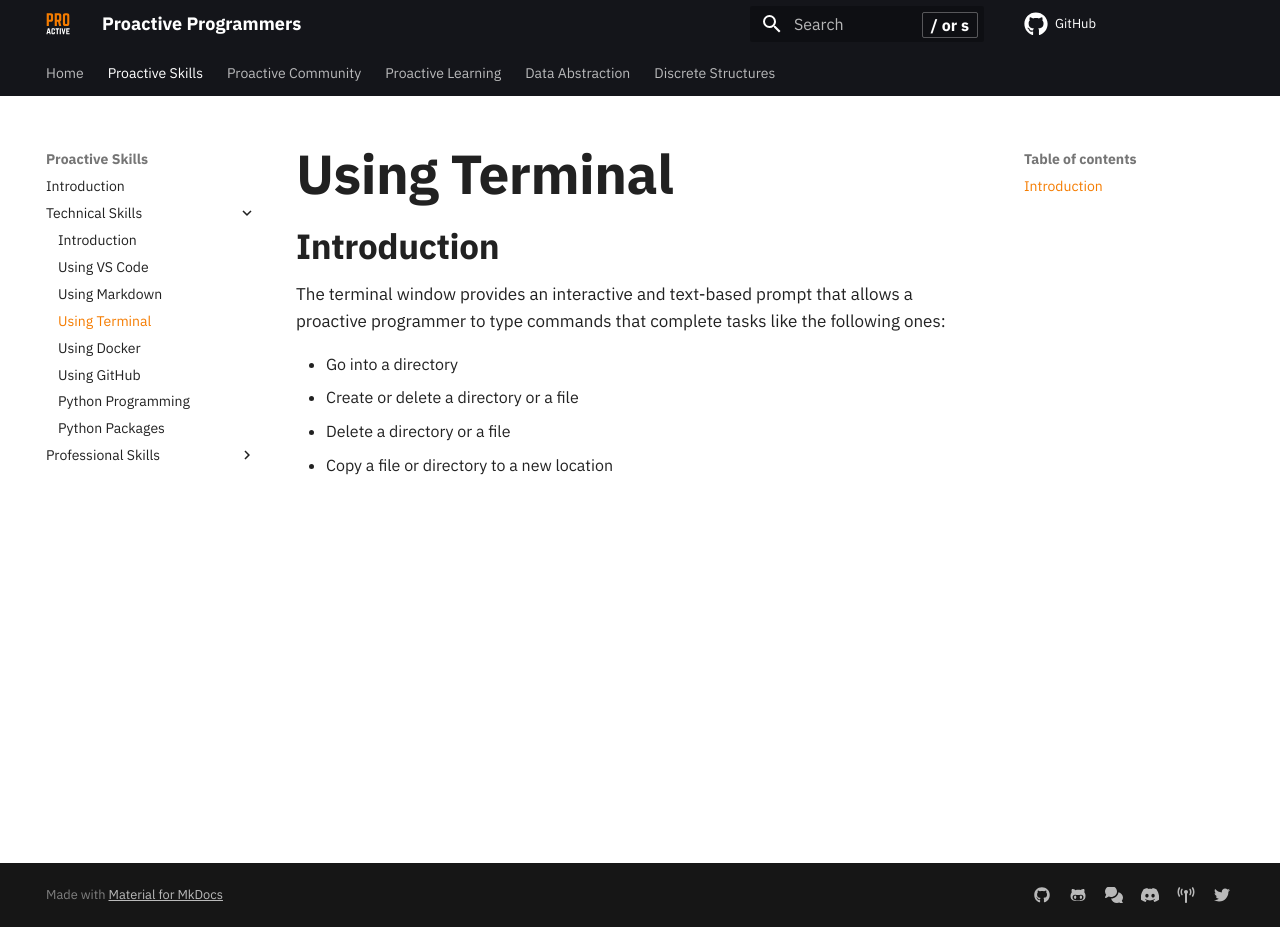
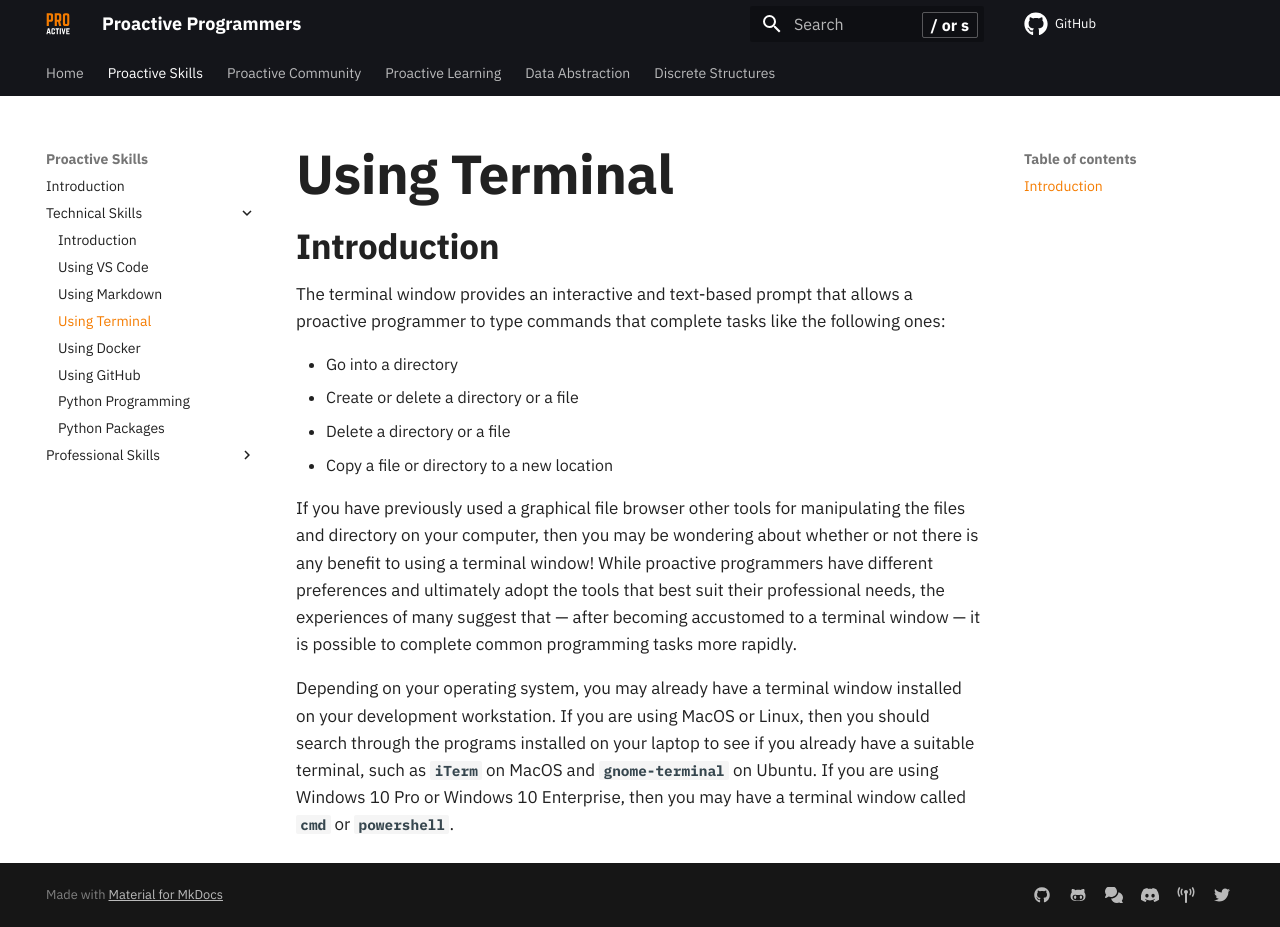
Before and after one commit to ProactiveProgrammers/www.proactiveprogrammers.com, an MkDocs documentation site: the page built from docs/proactive-skills/technical-skills/using-terminal.md, in a window 1280 px wide and 927 px high. Built offline with MkDocs 1.6.1 and Material for MkDocs 9.7.7, drawn with Linux system fonts in a browser that asks for light colours; comment, search, counter and statistics services are not loaded.

Commit message:
feat: Add two paragraphs in the using-terminal.md.

```diff
--- a/docs/proactive-skills/technical-skills/using-terminal.md
+++ b/docs/proactive-skills/technical-skills/using-terminal.md
@@ -10,3 +10,18 @@ ones:
 * Create or delete a directory or a file
 * Delete a directory or a file
 * Copy a file or directory to a new location
+
+If you have previously used a graphical file browser other tools for
+manipulating the files and directory on your computer, then you may be wondering
+about whether or not there is any benefit to using a terminal window! While
+proactive programmers have different preferences and ultimately adopt the tools
+that best suit their professional needs, the experiences of many suggest that
+&mdash; after becoming accustomed to a terminal window &mdash; it is possible to
+complete common programming tasks more rapidly.
+
+Depending on your operating system, you may already have a terminal window
+installed on your development workstation. If you are using MacOS or Linux, then
+you should search through the programs installed on your laptop to see if you
+already have a suitable terminal, such as `iTerm` on MacOS and `gnome-terminal`
+on Ubuntu. If you are using Windows 10 Pro or Windows 10 Enterprise, then you
+may have a terminal window called `cmd` or `powershell`.
```
